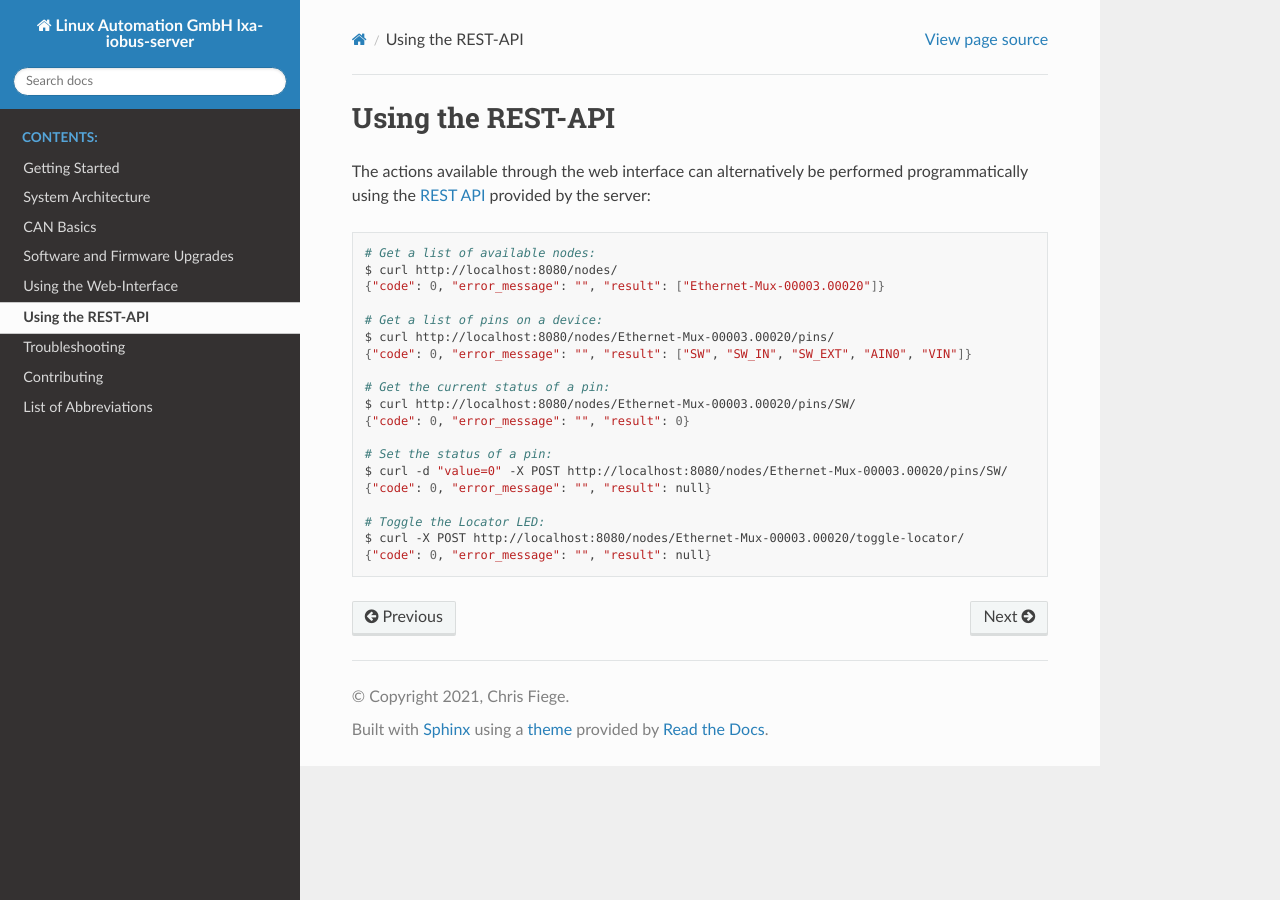
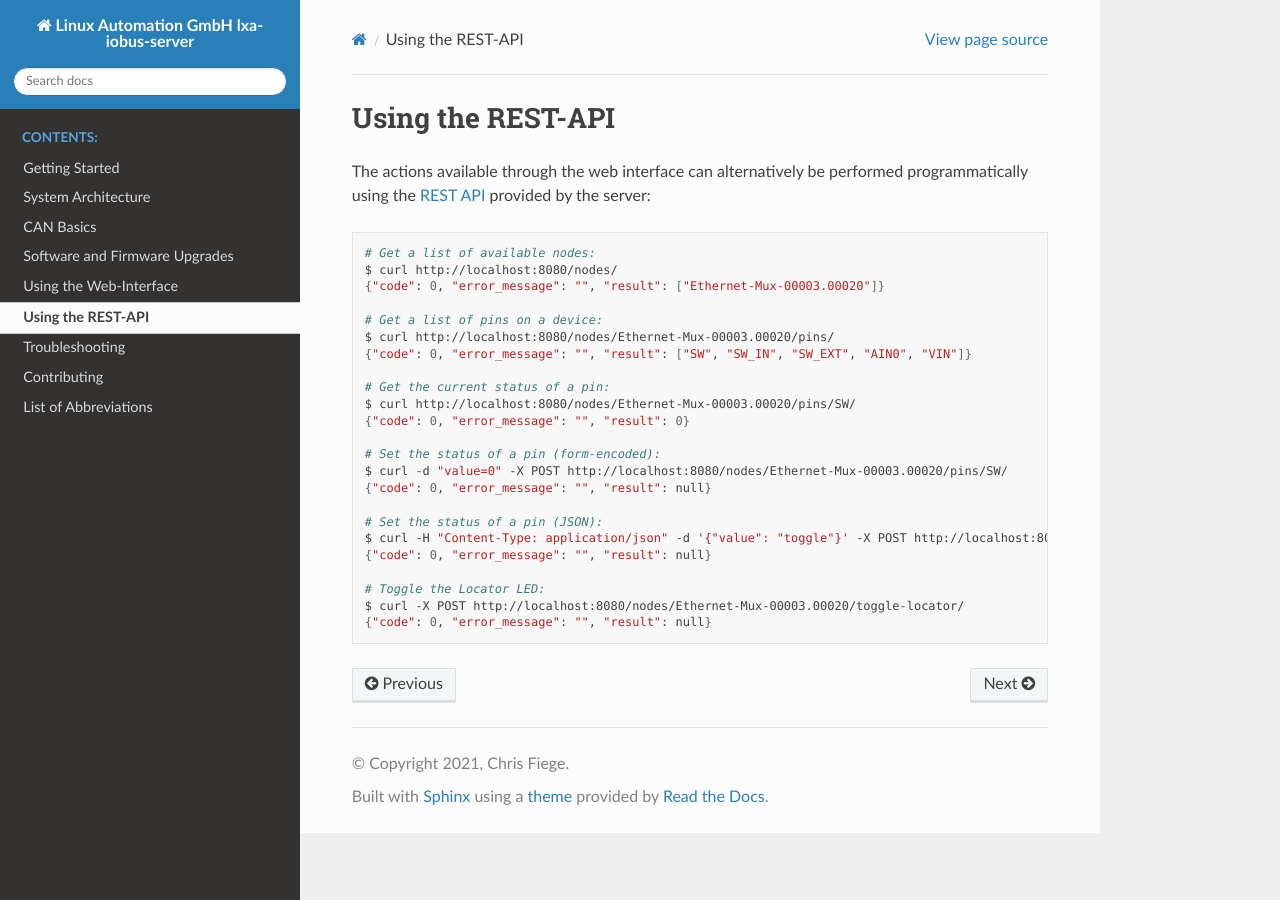
Before and after one commit to linux-automation/lxa-iobus, a Sphinx documentation site: the page built from doc/source/rest.rst, in a window 1280 px wide. Built offline with Sphinx 7.4.7 and the Read the Docs theme 3.1.0, drawn with Linux system fonts in a browser that asks for light colours.

Commit message:
doc: rest: document that we accept JSON data for POST to /pins/{pin}
Document the JSON POST variant in the REST API docs.

Signed-off-by: Leonard Göhrs <l.goehrs@pengutronix.de>

```diff
--- a/doc/source/rest.rst
+++ b/doc/source/rest.rst
@@ -19,8 +19,12 @@ server:
    $ curl http://localhost:8080/nodes/Ethernet-Mux-00003.00020/pins/SW/
    {"code": 0, "error_message": "", "result": 0}
 
-   # Set the status of a pin:
+   # Set the status of a pin (form-encoded):
    $ curl -d "value=0" -X POST http://localhost:8080/nodes/Ethernet-Mux-00003.00020/pins/SW/
+   {"code": 0, "error_message": "", "result": null}
+
+   # Set the status of a pin (JSON):
+   $ curl -H "Content-Type: application/json" -d '{"value": "toggle"}' -X POST http://localhost:8080/nodes/Ethernet-Mux-00003.00020/pins/SW/
    {"code": 0, "error_message": "", "result": null}
 
    # Toggle the Locator LED:
```
